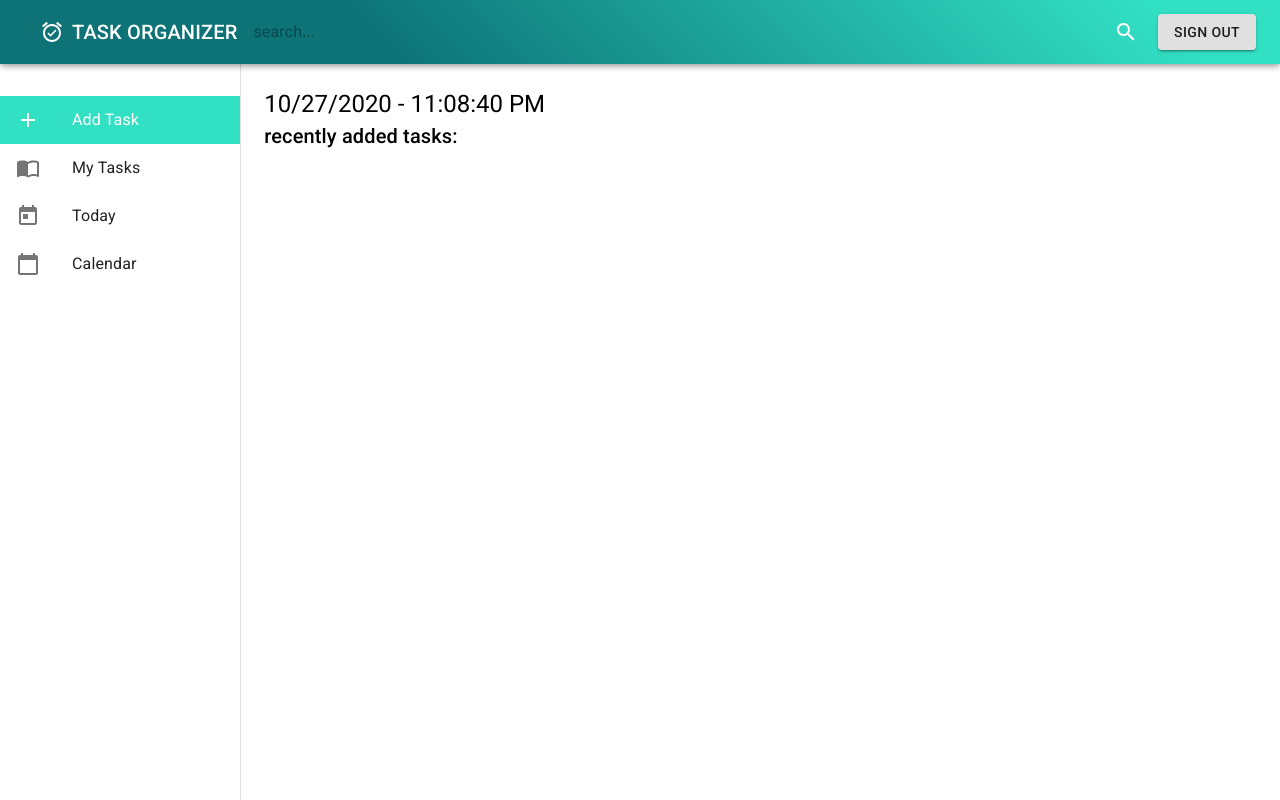
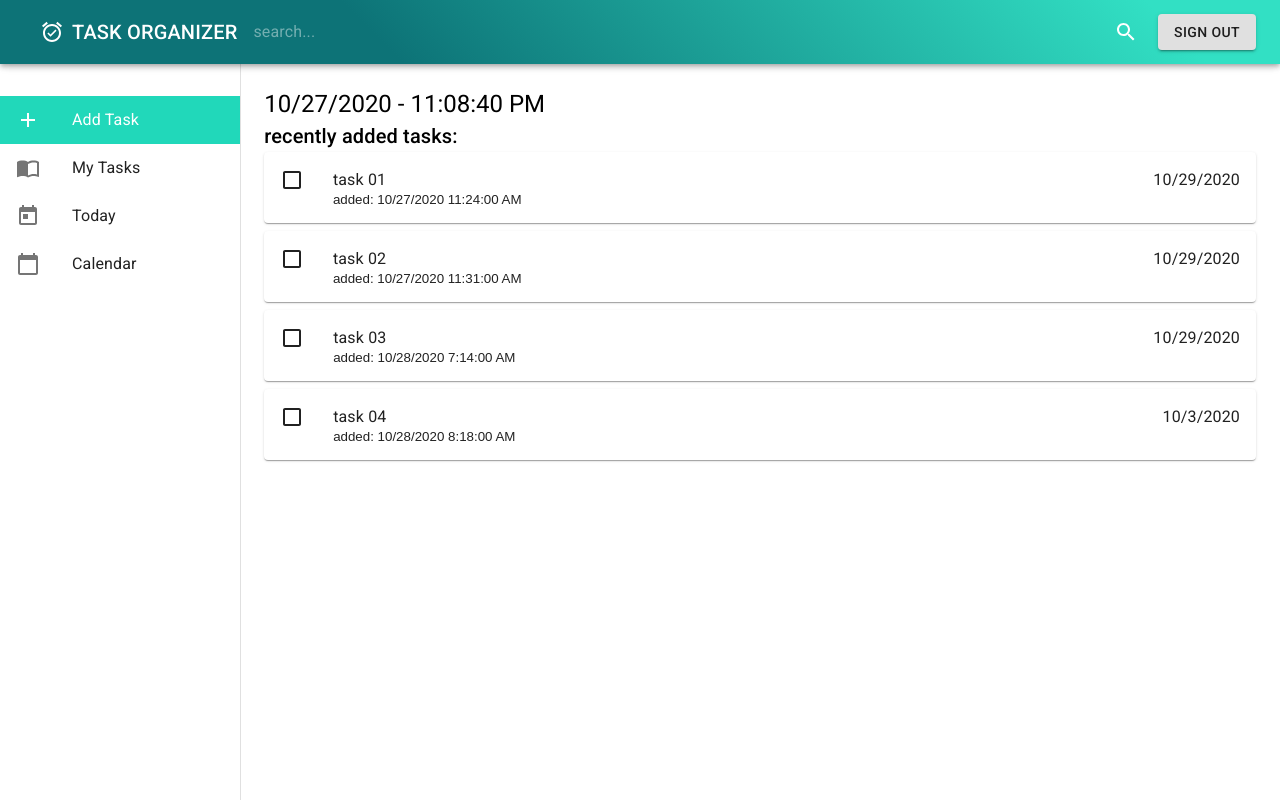
Before and after one commit to dominiklis/TaskOrganizer, a React (Create React App) app in the folder client-app/: page / in a window 1280 px wide. Built offline with nearby package versions, Linux system fonts and the light colour scheme.

Commit message:
Add task list and task card components

```diff
--- a/client-app/src/components/AppNavbar.js
+++ b/client-app/src/components/AppNavbar.js
@@ -17,10 +17,14 @@ const useStyles = makeStyles((theme) => ({
   },
   appBar: {
     zIndex: theme.zIndex.drawer + 1,
-    background: 'linear-gradient(45deg, #0d7377 30%, #32e0c4 90%)',
+    background: "linear-gradient(45deg, #0d7377 30%, #32e0c4 90%)",
   },
   alarmIcon: {
     marginRight: theme.spacing(1),
+  },
+  searchBar: {
+    color: "white",
+    flexGrow: 1,
   },
   searchIcon: {
     color: "white",
@@ -33,9 +37,6 @@ const useStyles = makeStyles((theme) => ({
     marginRight: theme.spacing(1),
     marginLeft: theme.spacing(1),
     color: "white",
-  },
-  searchBar: {
-    flexGrow: 1,
   },
 }));
 
--- a/client-app/src/components/MainPage.js
+++ b/client-app/src/components/MainPage.js
@@ -1,6 +1,8 @@
 import { Typography } from "@material-ui/core";
 import React, { useState, useEffect } from "react";
 import Page from "./Page";
+import TaskList from "./TaskList";
+import { getTasks } from "../data/tasks";
 
 function MainPage() {
   const [date, setDate] = useState(new Date());
@@ -16,6 +18,7 @@ function MainPage() {
         {date.toLocaleDateString()} - {date.toLocaleTimeString()}
       </Typography>
       <Typography variant="h6">recently added tasks: </Typography>
+      <TaskList tasks={getTasks()}></TaskList>
     </Page>
   );
 }
--- a/client-app/src/components/SideMenu.js
+++ b/client-app/src/components/SideMenu.js
@@ -18,9 +18,9 @@ const useStyles = makeStyles((theme) => ({
     width: "240px",
   },
   addItemButton: {
-    background: "#32e0c4",
+    background: "#21d8ba",
     "&:hover": {
-      background: "#98efcb",
+      background: "#43e3c9",
     },
     color: "white",
   },
--- /dev/null
+++ b/client-app/src/components/TaskCard.js
@@ -0,0 +1,52 @@
+import {
+  Box,
+  Card,
+  CardActionArea,
+  makeStyles,
+  Typography,
+} from "@material-ui/core";
+import React from "react";
+
+import CheckBoxOutlineBlankIcon from "@material-ui/icons/CheckBoxOutlineBlank";
+
+const useStyles = makeStyles((theme) => ({
+  root: {
+    marginBottom: theme.spacing(1),
+  },
+  card: {
+    padding: theme.spacing(2),
+  },
+}));
+
+function TaskCard({ task }) {
+  const classes = useStyles();
+
+  return (
+    <Card className={classes.root}>
+      <CardActionArea disableRipple className={classes.card}>
+        <Box display="flex">
+          <Box flexGrow={1}>
+            <CheckBoxOutlineBlankIcon />
+          </Box>
+          <Box flexGrow={25}>
+            <Typography component="div">
+              <Box display="flex">
+                <Box textAlign="left" flexGrow={1}>
+                  {task.Title}
+                </Box>
+                <Box textAlign="right">
+                  {task.Deadline.toLocaleDateString()}
+                </Box>
+              </Box>
+            </Typography>
+            <Typography variant="p" /*className={classes.flexClass}*/>
+              added: {task.Added.toLocaleDateString()}  {task.Added.toLocaleTimeString()}
+            </Typography>
+          </Box>
+        </Box>
+      </CardActionArea>
+    </Card>
+  );
+}
+
+export default TaskCard;
--- /dev/null
+++ b/client-app/src/components/TaskList.js
@@ -0,0 +1,15 @@
+import React from 'react'
+import TaskCard from './TaskCard'
+
+function TaskList({tasks}) {
+  return (
+    <div>
+      {tasks.map((task, index) => {
+        return <TaskCard task={task} key={task.TaskId} />
+      })}
+
+    </div>
+  )
+}
+
+export default TaskList
--- a/client-app/src/data/tasks.js
+++ b/client-app/src/data/tasks.js
@@ -4,8 +4,8 @@ const tasks = [
     AuthorId: 1,
     Title: "task 01",
     Added: new Date("2020-10-27T11:24:00"),
-    startDate: new Date("2020-10-29T14:00:00"),
-    deadline: new Date("2020-10-29T15:00:00"),
+    StartDate: new Date("2020-10-29T14:00:00"),
+    Deadline: new Date("2020-10-29T15:00:00"),
     Description:
       "Lorem ipsum dolor sit amet, consectetur adipiscing elit. Etiam tellus lacus, pellentesque ac consectetur a, dictum sed sem. Nam eget nisi leo. Aliquam non est magna. Suspendisse massa lectus, venenatis id interdum et, gravida eget lectus. Integer et tellus metus. Sed gravida felis vel elit convallis commodo. Phasellus eleifend pulvinar orci sed ullamcorper. Aliquam posuere ullamcorper bibendum. Fusce tincidunt, purus ut sagittis finibus, augue ex mollis elit, id congue odio ante eget magna. Integer eleifend odio in pharetra dignissim. Aliquam vehicula, mi eget faucibus imperdiet, odio nisl feugiat dolor, sed dictum lorem magna et velit.",
     Steps: [
@@ -28,8 +28,8 @@ const tasks = [
     AuthorId: 1,
     Title: "task 02",
     Added: new Date("2020-10-27T11:31:00"),
-    startDate: new Date("2020-10-29T15:30:00"),
-    deadline: new Date("2020-10-29T17:30:00"),
+    StartDate: new Date("2020-10-29T15:30:00"),
+    Deadline: new Date("2020-10-29T17:30:00"),
     Description:
       "Lorem ipsum dolor sit amet, consectetur adipiscing elit. Etiam tellus lacus, pellentesque ac consectetur a, dictum sed sem. Nam eget nisi leo. Aliquam non est magna. Suspendisse massa lectus, venenatis id interdum et, gravida eget lectus. Integer et tellus metus. Sed gravida felis vel elit convallis commodo. Phasellus eleifend pulvinar orci sed ullamcorper. Aliquam posuere ullamcorper bibendum. Fusce tincidunt, purus ut sagittis finibus, augue ex mollis elit, id congue odio ante eget magna. Integer eleifend odio in pharetra dignissim. Aliquam vehicula, mi eget faucibus imperdiet, odio nisl feugiat dolor, sed dictum lorem magna et velit.",
     Steps: [
@@ -47,8 +47,8 @@ const tasks = [
     AuthorId: 1,
     Title: "task 03",
     Added: new Date("2020-10-28T07:14:00"),
-    startDate: new Date("2020-10-29T12:00:00"),
-    deadline: new Date("2020-10-29T14:00:00"),
+    StartDate: new Date("2020-10-29T12:00:00"),
+    Deadline: new Date("2020-10-29T14:00:00"),
     Description:
       "Lorem ipsum dolor sit amet, consectetur adipiscing elit. Etiam tellus lacus, pellentesque ac consectetur a, dictum sed sem. Nam eget nisi leo. Aliquam non est magna. Suspendisse massa lectus, venenatis id interdum et, gravida eget lectus. Integer et tellus metus. Sed gravida felis vel elit convallis commodo. Phasellus eleifend pulvinar orci sed ullamcorper. Aliquam posuere ullamcorper bibendum. Fusce tincidunt, purus ut sagittis finibus, augue ex mollis elit, id congue odio ante eget magna. Integer eleifend odio in pharetra dignissim. Aliquam vehicula, mi eget faucibus imperdiet, odio nisl feugiat dolor, sed dictum lorem magna et velit.",
     Steps: [
@@ -63,8 +63,8 @@ const tasks = [
     AuthorId: 1,
     Title: "task 04",
     Added: new Date("2020-10-28T08:18:00"),
-    startDate: new Date("2020-10-30T10:00:00"),
-    deadline: new Date("2020-10-03T11:45:00"),
+    StartDate: new Date("2020-10-30T10:00:00"),
+    Deadline: new Date("2020-10-03T11:45:00"),
     Description:
       "Lorem ipsum dolor sit amet, consectetur adipiscing elit. Etiam tellus lacus, pellentesque ac consectetur a, dictum sed sem. Nam eget nisi leo. Aliquam non est magna. Suspendisse massa lectus, venenatis id interdum et, gravida eget lectus. Integer et tellus metus. Sed gravida felis vel elit convallis commodo. Phasellus eleifend pulvinar orci sed ullamcorper. Aliquam posuere ullamcorper bibendum. Fusce tincidunt, purus ut sagittis finibus, augue ex mollis elit, id congue odio ante eget magna. Integer eleifend odio in pharetra dignissim. Aliquam vehicula, mi eget faucibus imperdiet, odio nisl feugiat dolor, sed dictum lorem magna et velit.",
     Steps: [
```
